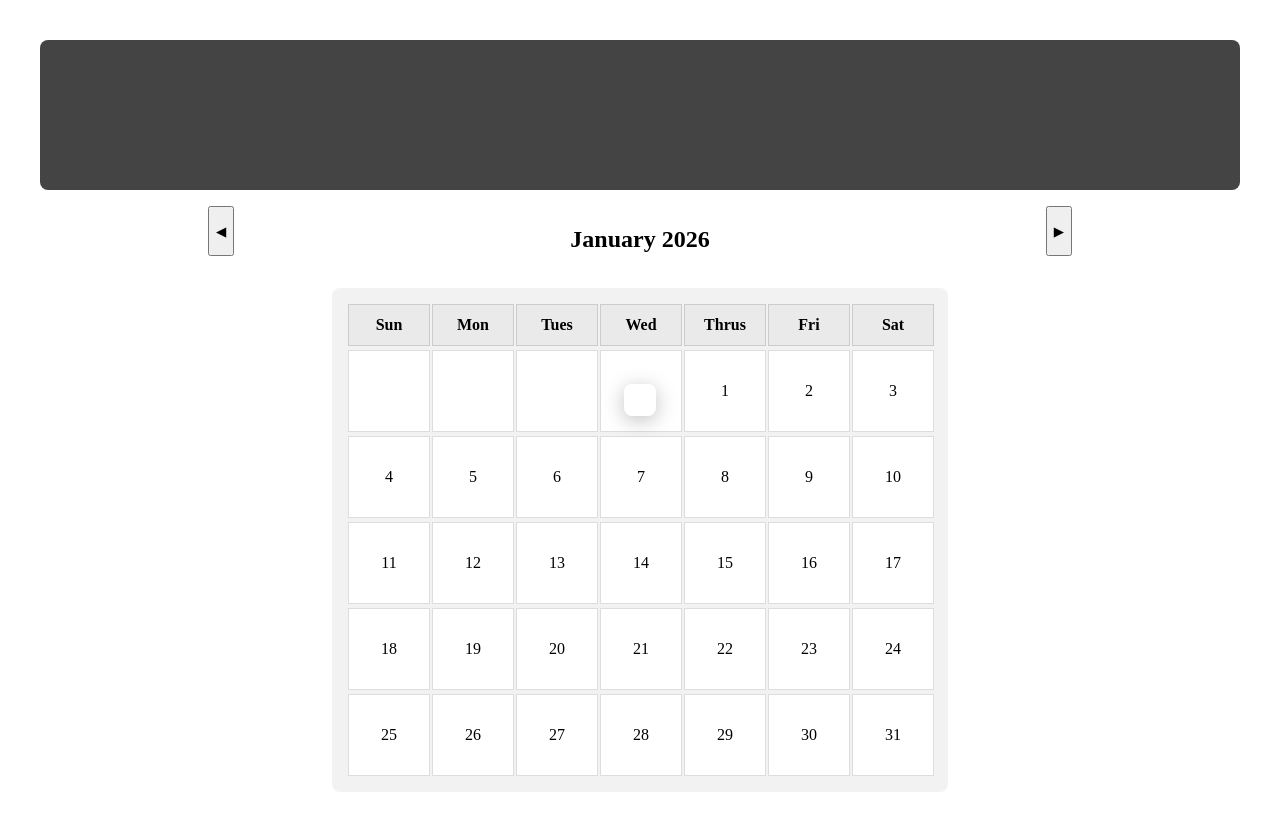
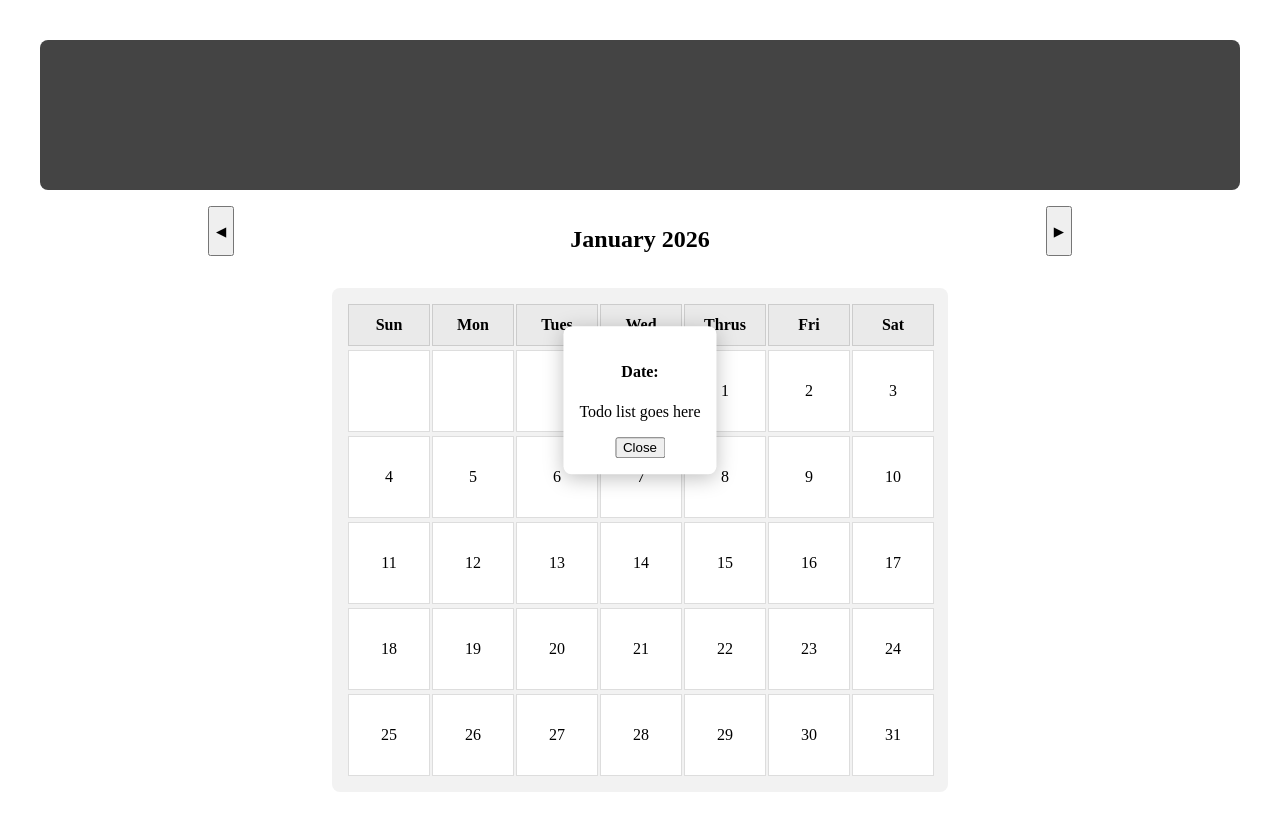
Before and after one commit to aveesah03/Planner, a React (Vite) app: page / in a window 1280 px wide. Built offline with nearby package versions, Linux system fonts and the light colour scheme.

Commit message:
Improved Popup

```diff
--- a/src/components/Calendar.jsx
+++ b/src/components/Calendar.jsx
@@ -17,6 +17,7 @@ export default function Calendar(props) {
 
     const handleDateClick = (date) => {
         console.log(date);
+        setSelectedDate(date+1);
     };
 
 
@@ -48,9 +49,13 @@ export default function Calendar(props) {
 
             </div>
 
-            <div className='popup' >
-
-            </div>
+            {selectedDate !== null && (
+                <div className="popup">
+                    <h4>Date: {selectedDate}</h4>
+                    <p>Todo list goes here</p>
+                    <button onClick={() => setSelectedDate(null)}>Close</button>
+                </div>
+            )}
 
         </>
     );
```
